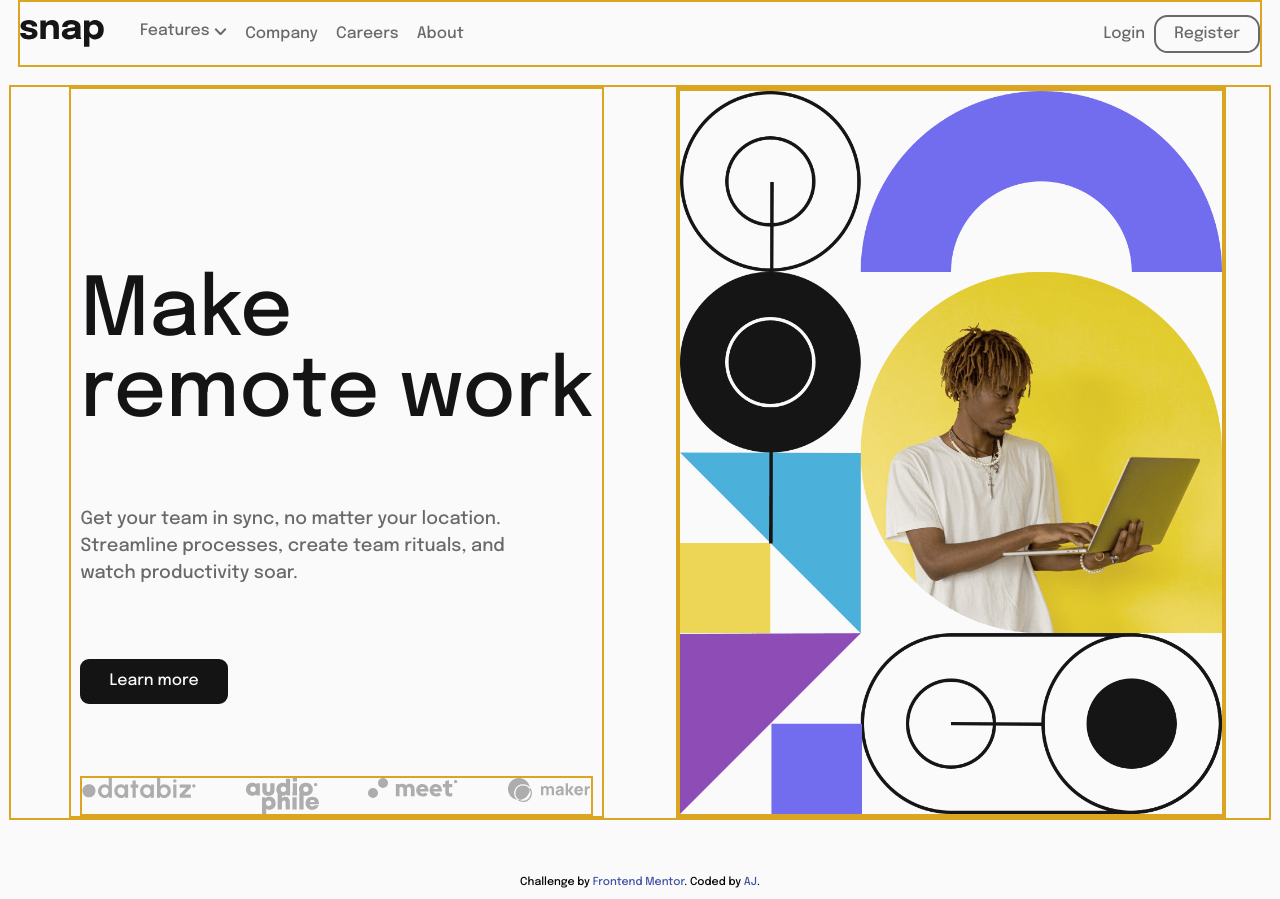
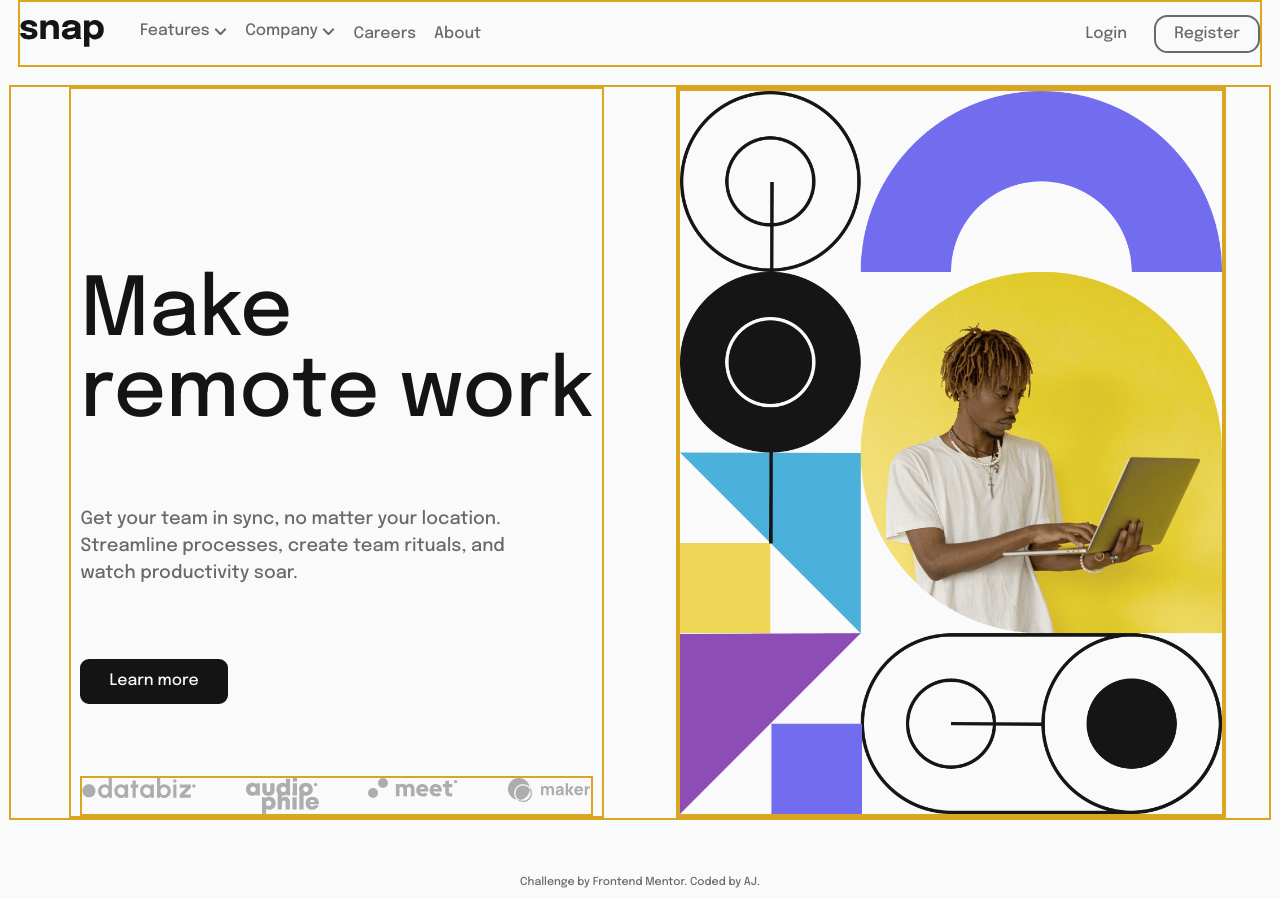
Before and after one commit to gtalin/front-end-mentor, a website: page intro-section-dropdown-nav/index.html in a window 1280 px wide. Drawn offline with Linux system fonts and the light colour scheme.

Commit message:
Navbar for desktop with dropdown links

```diff
--- a/intro-section-dropdown-nav/index.html
+++ b/intro-section-dropdown-nav/index.html
@@ -35,14 +35,27 @@
         <li class=""><a href="/" class="flex items-center text-neutral-gray transition mr-4 text-sm hover:text-neutral-black focus:text-neutral-black"><img class="pr-2" src="./build/img/icon-planning.svg" alt="">Planning</a></li>
       </ul>
     </li>
-    <li><a href="/" class="text-neutral-gray transition mr-4 text-sm hover:text-neutral-black focus:text-neutral-black">Company</a></li>
+
+    <li class="group text-neutral-gray transition mr-4 text-sm relative">
+      <button class="peer hover:text-neutral-black">
+        Company <span aria-label="expand" class="inline-block w-3 h-1.5 bg-no-repeat bg-center bg-cover bg-arrow-down transition group-hover:bg-arrow-up group-focus-within:bg-arrow-up"></span>
+      </button>
+      <ul class="submenu absolute top-6 -left-10 space-y-3 bg-white p-4 rounded-xl shadow-2xl  z-1 w-[150px] hidden opacity-0 group-hover:block group-hover:opacity-100 group-focus-within:block group-focus-within:opacity-100">
+        <li class=""><a href="/" class="flex items-center text-neutral-gray transition mr-4 text-sm hover:text-neutral-black focus:text-neutral-black">History</a></li>
+        <li class=""><a href="/" class="flex items-center text-neutral-gray transition mr-4 text-sm hover:text-neutral-black focus:text-neutral-black">Our Team</a></li>
+        <li class=""><a href="/" class="flex items-center text-neutral-gray transition mr-4 text-sm hover:text-neutral-black focus:text-neutral-black">Blog</a></li>
+
+      </ul>
+    </li>
+
+
     <li><a href="/" class="text-neutral-gray transition mr-4 text-sm hover:text-neutral-black focus:text-neutral-black">Careers</a></li>
     <li><a href="/" class="text-neutral-gray transition mr-4 text-sm hover:text-neutral-black focus:text-neutral-black">About</a></li>
   </ul>
 </nav>
 
   <ul class="flex">
-    <li><a href="/" class="text-neutral-gray text-sm pr-2 hover:text-neutral-black focus:text-neutral-black">Login</a></li>
+    <li><a href="/" class="text-neutral-gray text-sm mr-6 hover:text-neutral-black focus:text-neutral-black">Login</a></li>
     <li><a href="/" class="text-neutral-gray border-neutral-gray text-sm transition hover:border-neutral-black hover:text-neutral-black focus:text-neutral-black border-2 rounded-xl px-4 py-2">Register</a></li>
   </ul>
 </div>
@@ -77,9 +90,9 @@
     </section>
   </main>
 
-  <footer class="attribution">
-    Challenge by <a href="https://www.frontendmentor.io?ref=challenge" target="_blank">Frontend Mentor</a>.
-    Coded by <a href="https://www.frontendmentor.io/profile/gtalin">AJ</a>.
+  <footer class="text-[11px] text-center text-neutral-gray mb-2">
+    Challenge by <a href="https://www.frontendmentor.io?ref=challenge" target="_blank" class="text-neutral-gray hover:text-neutral-black focus:text-neutral-black">Frontend Mentor</a>.
+    Coded by <a href="https://www.frontendmentor.io/profile/gtalin" class="text-neutral-gray hover:text-neutral-black focus:text-neutral-black">AJ</a>.
   </footer>
 </body>
 </html>
```
Also changed, not shown: intro-section-dropdown-nav/build/style.css.
